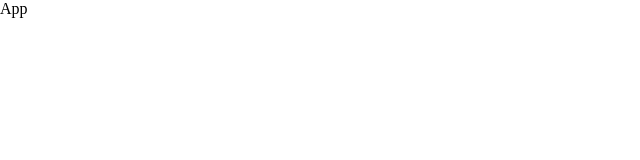
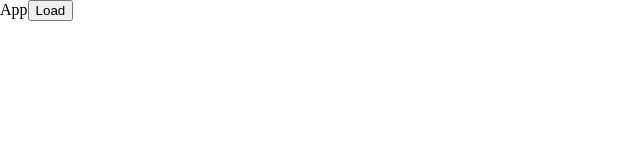
Before and after one commit to dev-webius/wanted-fe-00-intersection-observer-infinity-scroll, a React (Create React App) app: page / in a window 1280 px wide. Shown: the top 160 px of the page, without its empty margins (0-640 px from the left). Built offline with nearby package versions, Linux system fonts and the light colour scheme.

Commit message:
App view 초안, todo 작성

```diff
--- a/src/views/App.tsx
+++ b/src/views/App.tsx
@@ -1,5 +1,44 @@
+import { useState } from "react";
+import { getMockData } from "../fetch/getMockData";
+import { MockData } from "../types/MockData";
+
 const App = () => {
-  return <>App</>;
+  const [page, setPage] = useState(0);
+  const [mockData, setMockData] = useState<MockData[]>([]);
+  const [isEnd, setIsEnd] = useState(false);
+
+  const loadData = async () => {
+    console.log('Current Page:', page);
+    console.log('Current Data:', mockData);
+
+    const response = await getMockData(page);
+    console.log('Response:', response);
+
+    const { datas, isEnd } = response;
+    setPage(page + 1);
+    setMockData([...mockData, ...datas]);
+    setIsEnd(isEnd);
+  };
+
+  return <>
+    App
+    {!isEnd && <button onClick={loadData}>Load</button>}
+  </>;
 };
 
 export default App;
+
+/*
+TODO 1:
+  - 로딩 UI 구현하기
+  - Mock Data 로드 시 로딩 UI 노출하고 추가 로드 비활성화하기
+
+TODO 2:
+  - React MUI 활용하여 UI 디자인하기
+
+TODO 3:
+  - Intersection Observer 활용하여 자동 로드 연동하기
+
+TODO 4:
+  - README 적절히 작성하기
+*/
```
